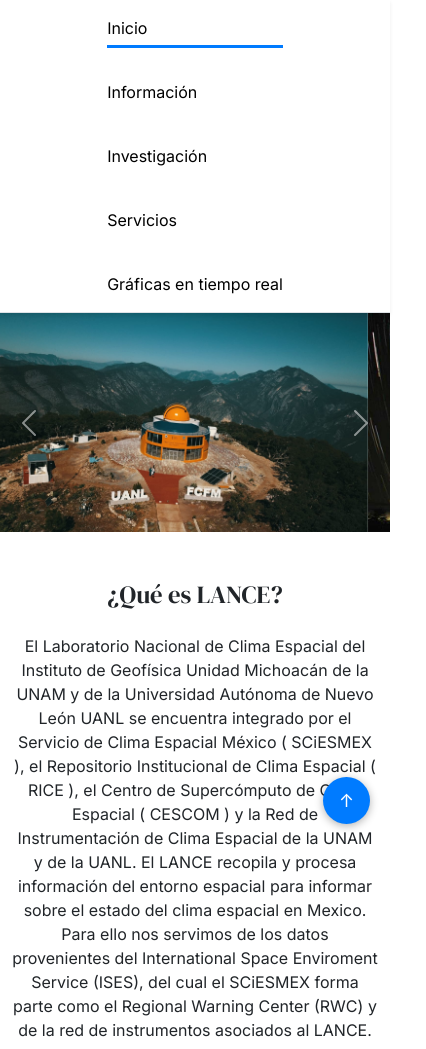
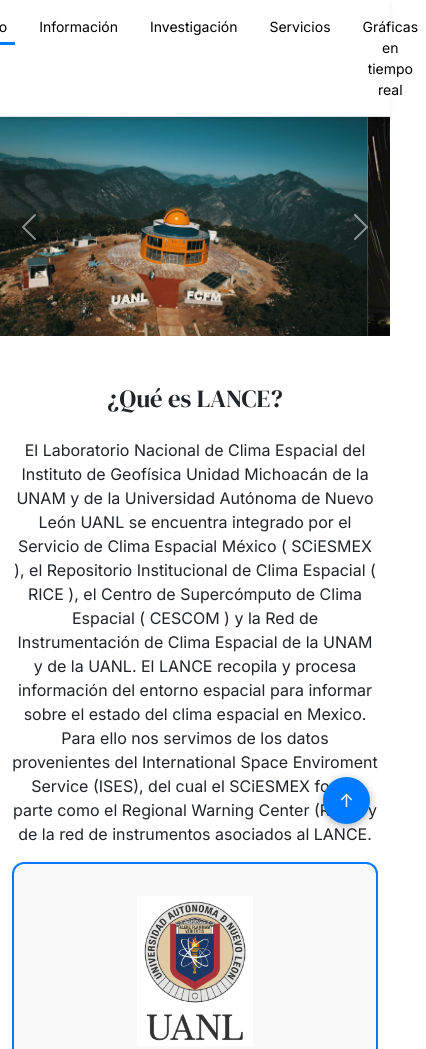
Before and after one commit to Flancito207/LANCE-uanl, a plain HTML site: page index.html in a window 390 px wide. Shown: the top 1049 px of the page, 426 px wide, since content can reach past the window. Drawn offline with nearby package versions, Linux system fonts and the light colour scheme.

Commit message:
navegador

```diff
--- a/css/styles.css
+++ b/css/styles.css
@@ -86,3 +86,9 @@ body {
   transform: scale(1.05);
   background-color: #eef6ff;
 }
+
+@media (max-width: 576px) {
+  .navbar-nav .nav-link {
+    font-size: 14px;
+  }
+}
--- a/index.html
+++ b/index.html
@@ -11,9 +11,9 @@
 <body id="inicio">
 
   <!-- NAVBAR -->
-  <nav class="navbar navbar-expand-lg bg-white shadow-sm border-bottom sticky-top">
+  <nav class="navbar navbar-expand bg-white shadow-sm border-bottom sticky-top">
     <div class="container justify-content-center">
-      <ul class="navbar-nav gap-4">
+      <ul class="navbar-nav flex-row gap-3 text-center">
         <li class="nav-item"><a class="nav-link active nav-custom" href="index.html">Inicio</a></li>
         <li class="nav-item"><a class="nav-link nav-custom" href="#informacion">Información</a></li>
         <li class="nav-item"><a class="nav-link nav-custom" href="#investigacion">Investigación</a></li>
```
